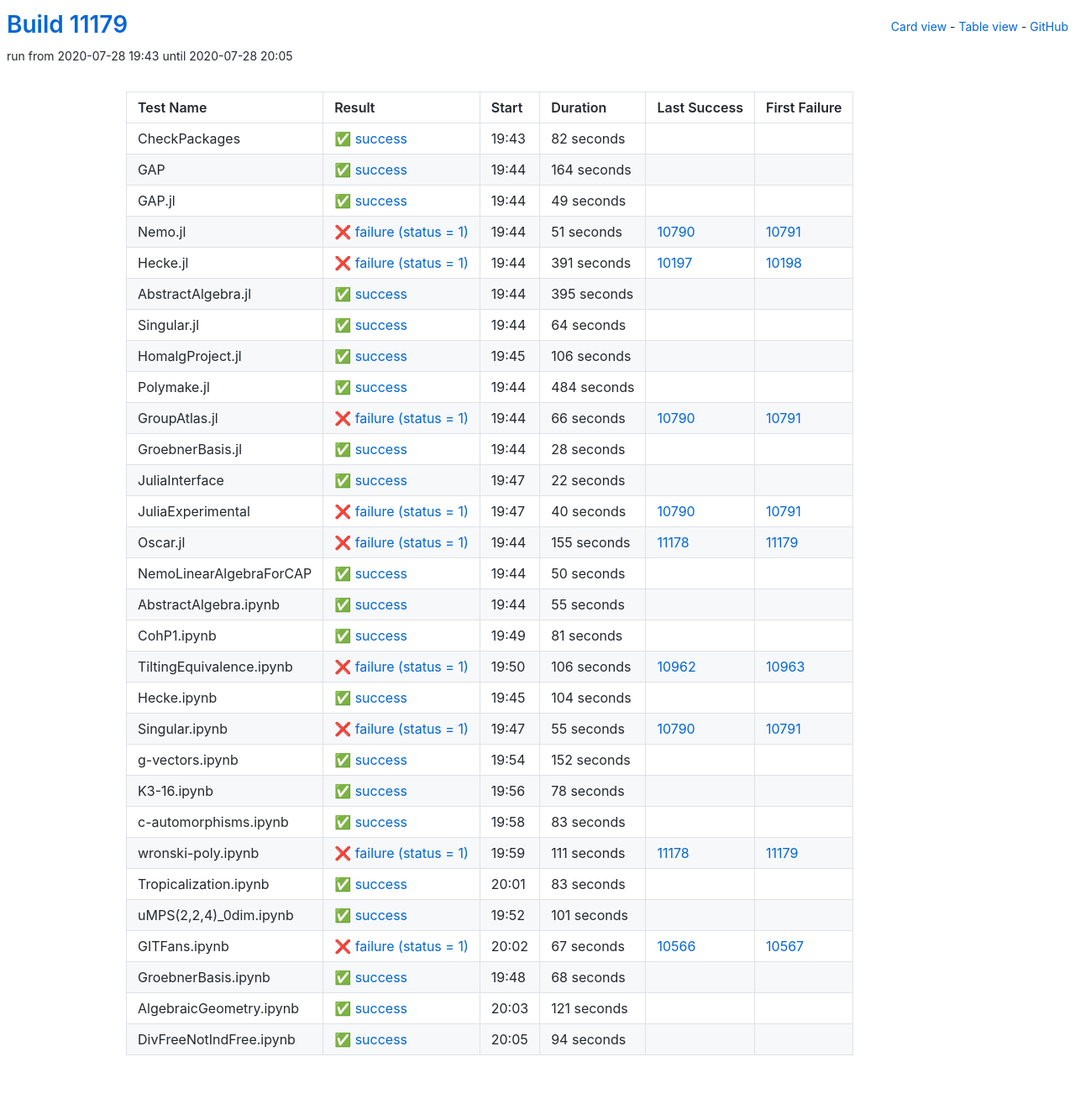
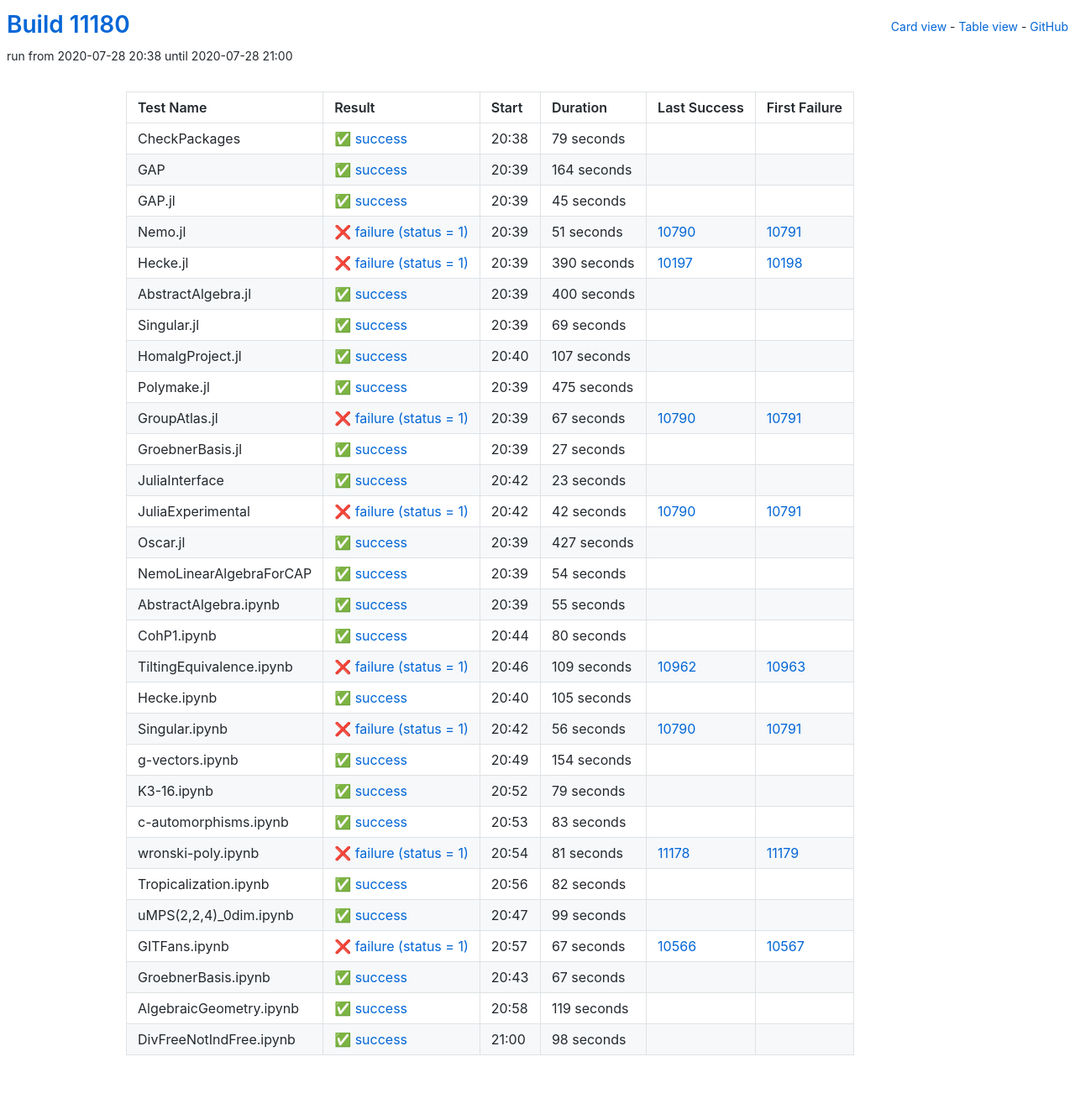
Before and after one commit to oscar-system/oscar-ci-status, a Jekyll site: the page built from table.html, in a window 1280 px wide. Shown: the whole page at 84% size. Built offline with Jekyll 4.4.1, drawn with Linux system fonts in a browser that asks for light colours.

Commit message:
Build #11180

```diff
--- a/_data/ci.yml
+++ b/_data/ci.yml
@@ -1,6 +1,6 @@
 ---
-build: 11179
-build_url: https://oscarci.mathematik.uni-kl.de/job/oscar/11179/
+build: 11180
+build_url: https://oscarci.mathematik.uni-kl.de/job/oscar/11180/
 job: oscar
 organization: oscar-system
 repo: oscar-ci-status
@@ -8,20 +8,20 @@
 tests:
 - name: CheckPackages
   id: checkpackages
-  log: https://oscarci.mathematik.uni-kl.de/job/oscar/11179/artifact/logs/build-11179/CheckPackages.log
-  start: 2020-07-28 19:43
+  log: https://oscarci.mathematik.uni-kl.de/job/oscar/11180/artifact/logs/build-11180/CheckPackages.log
+  start: 2020-07-28 20:38
   success: true
   exitcode: 0
   status: success
-  duration: 82
+  duration: 79
   last_success: false
   last_success_url:
   first_failure: false
   first_failure_url:
 - name: GAP
   id: gap
-  log: https://oscarci.mathematik.uni-kl.de/job/oscar/11179/artifact/logs/build-11179/GAP.log
-  start: 2020-07-28 19:44
+  log: https://oscarci.mathematik.uni-kl.de/job/oscar/11180/artifact/logs/build-11180/GAP.log
+  start: 2020-07-28 20:39
   success: true
   exitcode: 0
   status: success
@@ -32,20 +32,20 @@
   first_failure_url:
 - name: GAP.jl
   id: gap-jl
-  log: https://oscarci.mathematik.uni-kl.de/job/oscar/11179/artifact/logs/build-11179/GAP.jl.log
-  start: 2020-07-28 19:44
+  log: https://oscarci.mathematik.uni-kl.de/job/oscar/11180/artifact/logs/build-11180/GAP.jl.log
+  start: 2020-07-28 20:39
   success: true
   exitcode: 0
   status: success
-  duration: 49
+  duration: 45
   last_success: false
   last_success_url:
   first_failure: false
   first_failure_url:
 - name: Nemo.jl
   id: nemo-jl
-  log: https://oscarci.mathematik.uni-kl.de/job/oscar/11179/artifact/logs/build-11179/Nemo.jl.log
-  start: 2020-07-28 19:44
+  log: https://oscarci.mathematik.uni-kl.de/job/oscar/11180/artifact/logs/build-11180/Nemo.jl.log
+  start: 2020-07-28 20:39
   success: false
   exitcode: 1
   status: failure
@@ -56,140 +56,140 @@
   first_failure_url: https://oscarci.mathematik.uni-kl.de/job/oscar/10791/
 - name: Hecke.jl
   id: hecke-jl
-  log: https://oscarci.mathematik.uni-kl.de/job/oscar/11179/artifact/logs/build-11179/Hecke.jl.log
-  start: 2020-07-28 19:44
+  log: https://oscarci.mathematik.uni-kl.de/job/oscar/11180/artifact/logs/build-11180/Hecke.jl.log
+  start: 2020-07-28 20:39
   success: false
   exitcode: 1
   status: failure
-  duration: 391
+  duration: 390
   last_success: 10197
   last_success_url: https://oscarci.mathematik.uni-kl.de/job/oscar/10197/
   first_failure: 10198
   first_failure_url: https://oscarci.mathematik.uni-kl.de/job/oscar/10198/
 - name: AbstractAlgebra.jl
   id: abstractalgebra-jl
-  log: https://oscarci.mathematik.uni-kl.de/job/oscar/11179/artifact/logs/build-11179/AbstractAlgebra.jl.log
-  start: 2020-07-28 19:44
+  log: https://oscarci.mathematik.uni-kl.de/job/oscar/11180/artifact/logs/build-11180/AbstractAlgebra.jl.log
+  start: 2020-07-28 20:39
   success: true
   exitcode: 0
   status: success
-  duration: 395
+  duration: 400
   last_success: false
   last_success_url:
   first_failure: false
   first_failure_url:
 - name: Singular.jl
   id: singular-jl
-  log: https://oscarci.mathematik.uni-kl.de/job/oscar/11179/artifact/logs/build-11179/Singular.jl.log
-  start: 2020-07-28 19:44
+  log: https://oscarci.mathematik.uni-kl.de/job/oscar/11180/artifact/logs/build-11180/Singular.jl.log
+  start: 2020-07-28 20:39
   success: true
   exitcode: 0
   status: success
-  duration: 64
+  duration: 69
   last_success: false
   last_success_url:
   first_failure: false
   first_failure_url:
 - name: HomalgProject.jl
   id: homalgproject-jl
-  log: https://oscarci.mathematik.uni-kl.de/job/oscar/11179/artifact/logs/build-11179/HomalgProject.jl.log
-  start: 2020-07-28 19:45
+  log: https://oscarci.mathematik.uni-kl.de/job/oscar/11180/artifact/logs/build-11180/HomalgProject.jl.log
+  start: 2020-07-28 20:40
   success: true
   exitcode: 0
   status: success
-  duration: 106
+  duration: 107
   last_success: false
   last_success_url:
   first_failure: false
   first_failure_url:
 - name: Polymake.jl
   id: polymake-jl
-  log: https://oscarci.mathematik.uni-kl.de/job/oscar/11179/artifact/logs/build-11179/Polymake.jl.log
-  start: 2020-07-28 19:44
+  log: https://oscarci.mathematik.uni-kl.de/job/oscar/11180/artifact/logs/build-11180/Polymake.jl.log
+  start: 2020-07-28 20:39
   success: true
   exitcode: 0
   status: success
-  duration: 484
+  duration: 475
   last_success: false
   last_success_url:
   first_failure: false
   first_failure_url:
 - name: GroupAtlas.jl
   id: groupatlas-jl
-  log: https://oscarci.mathematik.uni-kl.de/job/oscar/11179/artifact/logs/build-11179/GroupAtlas.jl.log
-  start: 2020-07-28 19:44
+  log: https://oscarci.mathematik.uni-kl.de/job/oscar/11180/artifact/logs/build-11180/GroupAtlas.jl.log
+  start: 2020-07-28 20:39
   success: false
   exitcode: 1
   status: failure
-  duration: 66
+  duration: 67
   last_success: 10790
   last_success_url: https://oscarci.mathematik.uni-kl.de/job/oscar/10790/
   first_failure: 10791
   first_failure_url: https://oscarci.mathematik.uni-kl.de/job/oscar/10791/
 - name: GroebnerBasis.jl
   id: groebnerbasis-jl
-  log: https://oscarci.mathematik.uni-kl.de/job/oscar/11179/artifact/logs/build-11179/GroebnerBasis.jl.log
-  start: 2020-07-28 19:44
+  log: https://oscarci.mathematik.uni-kl.de/job/oscar/11180/artifact/logs/build-11180/GroebnerBasis.jl.log
+  start: 2020-07-28 20:39
   success: true
   exitcode: 0
   status: success
-  duration: 28
+  duration: 27
   last_success: false
   last_success_url:
   first_failure: false
   first_failure_url:
 - name: JuliaInterface
   id: juliainterface
-  log: https://oscarci.mathematik.uni-kl.de/job/oscar/11179/artifact/logs/build-11179/JuliaInterface.log
-  start: 2020-07-28 19:47
+  log: https://oscarci.mathematik.uni-kl.de/job/oscar/11180/artifact/logs/build-11180/JuliaInterface.log
+  start: 2020-07-28 20:42
   success: true
   exitcode: 0
   status: success
-  duration: 22
+  duration: 23
   last_success: false
   last_success_url:
   first_failure: false
   first_failure_url:
 - name: JuliaExperimental
   id: juliaexperimental
-  log: https://oscarci.mathematik.uni-kl.de/job/oscar/11179/artifact/logs/build-11179/JuliaExperimental.log
-  start: 2020-07-28 19:47
+  log: https://oscarci.mathematik.uni-kl.de/job/oscar/11180/artifact/logs/build-11180/JuliaExperimental.log
+  start: 2020-07-28 20:42
   success: false
   exitcode: 1
   status: failure
-  duration: 40
+  duration: 42
   last_success: 10790
   last_success_url: https://oscarci.mathematik.uni-kl.de/job/oscar/10790/
   first_failure: 10791
   first_failure_url: https://oscarci.mathematik.uni-kl.de/job/oscar/10791/
 - name: Oscar.jl
   id: oscar-jl
-  log: https://oscarci.mathematik.uni-kl.de/job/oscar/11179/artifact/logs/build-11179/Oscar.jl.log
-  start: 2020-07-28 19:44
-  success: false
-  exitcode: 1
-  status: failure
-  duration: 155
-  last_success: 11178
-  last_success_url: https://oscarci.mathematik.uni-kl.de/job/oscar/11178/
-  first_failure: 11179
-  first_failure_url: https://oscarci.mathematik.uni-kl.de/job/oscar/11179/
-- name: NemoLinearAlgebraForCAP
-  id: nemolinearalgebraforcap
-  log: https://oscarci.mathematik.uni-kl.de/job/oscar/11179/artifact/logs/build-11179/NemoLinearAlgebraForCAP.log
-  start: 2020-07-28 19:44
+  log: https://oscarci.mathematik.uni-kl.de/job/oscar/11180/artifact/logs/build-11180/Oscar.jl.log
+  start: 2020-07-28 20:39
   success: true
   exitcode: 0
   status: success
-  duration: 50
+  duration: 427
+  last_success: false
+  last_success_url:
+  first_failure: false
+  first_failure_url:
+- name: NemoLinearAlgebraForCAP
+  id: nemolinearalgebraforcap
+  log: https://oscarci.mathematik.uni-kl.de/job/oscar/11180/artifact/logs/build-11180/NemoLinearAlgebraForCAP.log
+  start: 2020-07-28 20:39
+  success: true
+  exitcode: 0
+  status: success
+  duration: 54
   last_success: false
   last_success_url:
   first_failure: false
   first_failure_url:
 - name: AbstractAlgebra.ipynb
   id: abstractalgebra-ipynb
-  log: https://oscarci.mathematik.uni-kl.de/job/oscar/11179/artifact/logs/build-11179/AbstractAlgebra.ipynb.log
-  start: 2020-07-28 19:44
+  log: https://oscarci.mathematik.uni-kl.de/job/oscar/11180/artifact/logs/build-11180/AbstractAlgebra.ipynb.log
+  start: 2020-07-28 20:39
   success: true
   exitcode: 0
   status: success
@@ -200,80 +200,80 @@
   first_failure_url:
 - name: CohP1.ipynb
   id: cohp1-ipynb
-  log: https://oscarci.mathematik.uni-kl.de/job/oscar/11179/artifact/logs/build-11179/CohP1.ipynb.log
-  start: 2020-07-28 19:49
+  log: https://oscarci.mathematik.uni-kl.de/job/oscar/11180/artifact/logs/build-11180/CohP1.ipynb.log
+  start: 2020-07-28 20:44
   success: true
   exitcode: 0
   status: success
-  duration: 81
+  duration: 80
   last_success: false
   last_success_url:
   first_failure: false
   first_failure_url:
 - name: TiltingEquivalence.ipynb
   id: tiltingequivalence-ipynb
-  log: https://oscarci.mathematik.uni-kl.de/job/oscar/11179/artifact/logs/build-11179/TiltingEquivalence.ipynb.log
-  start: 2020-07-28 19:50
+  log: https://oscarci.mathematik.uni-kl.de/job/oscar/11180/artifact/logs/build-11180/TiltingEquivalence.ipynb.log
+  start: 2020-07-28 20:46
   success: false
   exitcode: 1
   status: failure
-  duration: 106
+  duration: 109
   last_success: 10962
   last_success_url: https://oscarci.mathematik.uni-kl.de/job/oscar/10962/
   first_failure: 10963
   first_failure_url: https://oscarci.mathematik.uni-kl.de/job/oscar/10963/
 - name: Hecke.ipynb
   id: hecke-ipynb
-  log: https://oscarci.mathematik.uni-kl.de/job/oscar/11179/artifact/logs/build-11179/Hecke.ipynb.log
-  start: 2020-07-28 19:45
+  log: https://oscarci.mathematik.uni-kl.de/job/oscar/11180/artifact/logs/build-11180/Hecke.ipynb.log
+  start: 2020-07-28 20:40
   success: true
   exitcode: 0
   status: success
-  duration: 104
+  duration: 105
   last_success: false
   last_success_url:
   first_failure: false
   first_failure_url:
 - name: Singular.ipynb
   id: singular-ipynb
-  log: https://oscarci.mathematik.uni-kl.de/job/oscar/11179/artifact/logs/build-11179/Singular.ipynb.log
-  start: 2020-07-28 19:47
+  log: https://oscarci.mathematik.uni-kl.de/job/oscar/11180/artifact/logs/build-11180/Singular.ipynb.log
+  start: 2020-07-28 20:42
   success: false
   exitcode: 1
   status: failure
-  duration: 55
+  duration: 56
   last_success: 10790
   last_success_url: https://oscarci.mathematik.uni-kl.de/job/oscar/10790/
   first_failure: 10791
   first_failure_url: https://oscarci.mathematik.uni-kl.de/job/oscar/10791/
 - name: g-vectors.ipynb
   id: g-vectors-ipynb
-  log: https://oscarci.mathematik.uni-kl.de/job/oscar/11179/artifact/logs/build-11179/g-vectors.ipynb.log
-  start: 2020-07-28 19:54
+  log: https://oscarci.mathematik.uni-kl.de/job/oscar/11180/artifact/logs/build-11180/g-vectors.ipynb.log
+  start: 2020-07-28 20:49
   success: true
   exitcode: 0
   status: success
-  duration: 152
+  duration: 154
   last_success: false
   last_success_url:
   first_failure: false
   first_failure_url:
 - name: K3-16.ipynb
   id: k3-16-ipynb
-  log: https://oscarci.mathematik.uni-kl.de/job/oscar/11179/artifact/logs/build-11179/K3-16.ipynb.log
-  start: 2020-07-28 19:56
+  log: https://oscarci.mathematik.uni-kl.de/job/oscar/11180/artifact/logs/build-11180/K3-16.ipynb.log
+  start: 2020-07-28 20:52
   success: true
   exitcode: 0
   status: success
-  duration: 78
+  duration: 79
   last_success: false
   last_success_url:
   first_failure: false
   first_failure_url:
 - name: c-automorphisms.ipynb
   id: c-automorphisms-ipynb
-  log: https://oscarci.mathematik.uni-kl.de/job/oscar/11179/artifact/logs/build-11179/c-automorphisms.ipynb.log
-  start: 2020-07-28 19:58
+  log: https://oscarci.mathematik.uni-kl.de/job/oscar/11180/artifact/logs/build-11180/c-automorphisms.ipynb.log
+  start: 2020-07-28 20:53
   success: true
   exitcode: 0
   status: success
@@ -284,44 +284,44 @@
   first_failure_url:
 - name: wronski-poly.ipynb
   id: wronski-poly-ipynb
-  log: https://oscarci.mathematik.uni-kl.de/job/oscar/11179/artifact/logs/build-11179/wronski-poly.ipynb.log
-  start: 2020-07-28 19:59
+  log: https://oscarci.mathematik.uni-kl.de/job/oscar/11180/artifact/logs/build-11180/wronski-poly.ipynb.log
+  start: 2020-07-28 20:54
   success: false
   exitcode: 1
   status: failure
-  duration: 111
+  duration: 81
   last_success: 11178
   last_success_url: https://oscarci.mathematik.uni-kl.de/job/oscar/11178/
   first_failure: 11179
   first_failure_url: https://oscarci.mathematik.uni-kl.de/job/oscar/11179/
 - name: Tropicalization.ipynb
   id: tropicalization-ipynb
-  log: https://oscarci.mathematik.uni-kl.de/job/oscar/11179/artifact/logs/build-11179/Tropicalization.ipynb.log
-  start: 2020-07-28 20:01
+  log: https://oscarci.mathematik.uni-kl.de/job/oscar/11180/artifact/logs/build-11180/Tropicalization.ipynb.log
+  start: 2020-07-28 20:56
   success: true
   exitcode: 0
   status: success
-  duration: 83
+  duration: 82
   last_success: false
   last_success_url:
   first_failure: false
   first_failure_url:
 - name: uMPS(2,2,4)_0dim.ipynb
   id: umps-2-2-4-0dim-ipynb
-  log: https://oscarci.mathematik.uni-kl.de/job/oscar/11179/artifact/logs/build-11179/uMPS-2-2-4-_0dim.ipynb.log
-  start: 2020-07-28 19:52
+  log: https://oscarci.mathematik.uni-kl.de/job/oscar/11180/artifact/logs/build-11180/uMPS-2-2-4-_0dim.ipynb.log
+  start: 2020-07-28 20:47
   success: true
   exitcode: 0
   status: success
-  duration: 101
+  duration: 99
   last_success: false
   last_success_url:
   first_failure: false
   first_failure_url:
 - name: GITFans.ipynb
   id: gitfans-ipynb
-  log: https://oscarci.mathematik.uni-kl.de/job/oscar/11179/artifact/logs/build-11179/GITFans.ipynb.log
-  start: 2020-07-28 20:02
+  log: https://oscarci.mathematik.uni-kl.de/job/oscar/11180/artifact/logs/build-11180/GITFans.ipynb.log
+  start: 2020-07-28 20:57
   success: false
   exitcode: 1
   status: failure
@@ -332,36 +332,36 @@
   first_failure_url: https://oscarci.mathematik.uni-kl.de/job/oscar/10567/
 - name: GroebnerBasis.ipynb
   id: groebnerbasis-ipynb
-  log: https://oscarci.mathematik.uni-kl.de/job/oscar/11179/artifact/logs/build-11179/GroebnerBasis.ipynb.log
-  start: 2020-07-28 19:48
+  log: https://oscarci.mathematik.uni-kl.de/job/oscar/11180/artifact/logs/build-11180/GroebnerBasis.ipynb.log
+  start: 2020-07-28 20:43
   success: true
   exitcode: 0
   status: success
-  duration: 68
+  duration: 67
   last_success: false
   last_success_url:
   first_failure: false
   first_failure_url:
 - name: AlgebraicGeometry.ipynb
   id: algebraicgeometry-ipynb
-  log: https://oscarci.mathematik.uni-kl.de/job/oscar/11179/artifact/logs/build-11179/AlgebraicGeometry.ipynb.log
-  start: 2020-07-28 20:03
+  log: https://oscarci.mathematik.uni-kl.de/job/oscar/11180/artifact/logs/build-11180/AlgebraicGeometry.ipynb.log
+  start: 2020-07-28 20:58
   success: true
   exitcode: 0
   status: success
-  duration: 121
+  duration: 119
   last_success: false
   last_success_url:
   first_failure: false
   first_failure_url:
 - name: DivFreeNotIndFree.ipynb
   id: divfreenotindfree-ipynb
-  log: https://oscarci.mathematik.uni-kl.de/job/oscar/11179/artifact/logs/build-11179/DivFreeNotIndFree.ipynb.log
-  start: 2020-07-28 20:05
+  log: https://oscarci.mathematik.uni-kl.de/job/oscar/11180/artifact/logs/build-11180/DivFreeNotIndFree.ipynb.log
+  start: 2020-07-28 21:00
   success: true
   exitcode: 0
   status: success
-  duration: 94
+  duration: 98
   last_success: false
   last_success_url:
   first_failure: false
```
Also changed, not shown: README.md.
